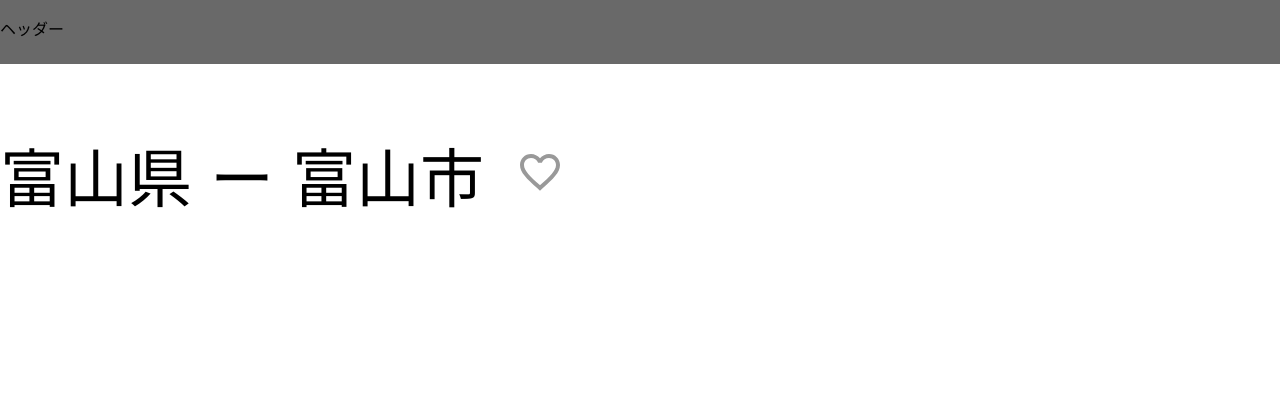
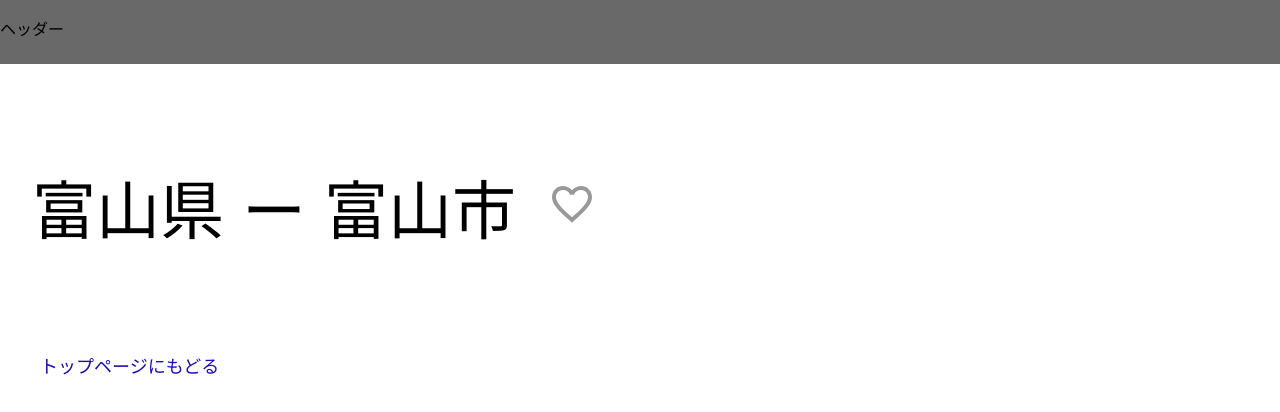
Before and after one commit to koke-desu/open-data-app, a Next.js app: page /detail/1 in a window 1280 px wide. Shown: the top 412 px of the page. Built offline with nearby package versions, Linux system fonts and the light colour scheme.

Commit message:
DetailPageにTopPageへのリンクを設置し、ページ構成を調整

```diff
--- a/components/page/DetailPage/DetailPage.module.css
+++ b/components/page/DetailPage/DetailPage.module.css
@@ -1,9 +1,19 @@
 .container {
+  width: 100%;
+  padding: 2rem;
+  display: flex;
+  flex-direction: column;
+  justify-content: start;
+  align-items: start;
+  gap: 2rem;
+}
+
+.headRow {
   width: 100%;
   display: flex;
   flex-direction: row;
+  align-items: center;
   justify-content: start;
-  align-items: center;
   gap: 2rem;
 }
 
--- a/components/page/DetailPage/DetailPage.tsx
+++ b/components/page/DetailPage/DetailPage.tsx
@@ -5,6 +5,7 @@ import style from "./DetailPage.module.css";
 import FavoriteIcon from "@mui/icons-material/Favorite";
 import FavoriteBorder from "@mui/icons-material/FavoriteBorder";
 import { useFavorite } from "../../../database/favorite";
+import TopPageLink from "../../ui/TopPageLink/TopPageLink";
 
 type Props = {};
 
@@ -24,6 +25,7 @@ const DetailPage: React.VFC<Props> = ({}) => {
 
   return (
     <div className={style.container}>
+      <div className={style.headRow}>
         <p className={style.name}>
           {city.prefecture} ー {city.name}
         </p>
@@ -41,6 +43,8 @@ const DetailPage: React.VFC<Props> = ({}) => {
           )}
         </div>
       </div>
+      <TopPageLink />
+    </div>
   );
 };
 export default DetailPage;
```
Lines whose indentation alone changed are shown as unchanged.
